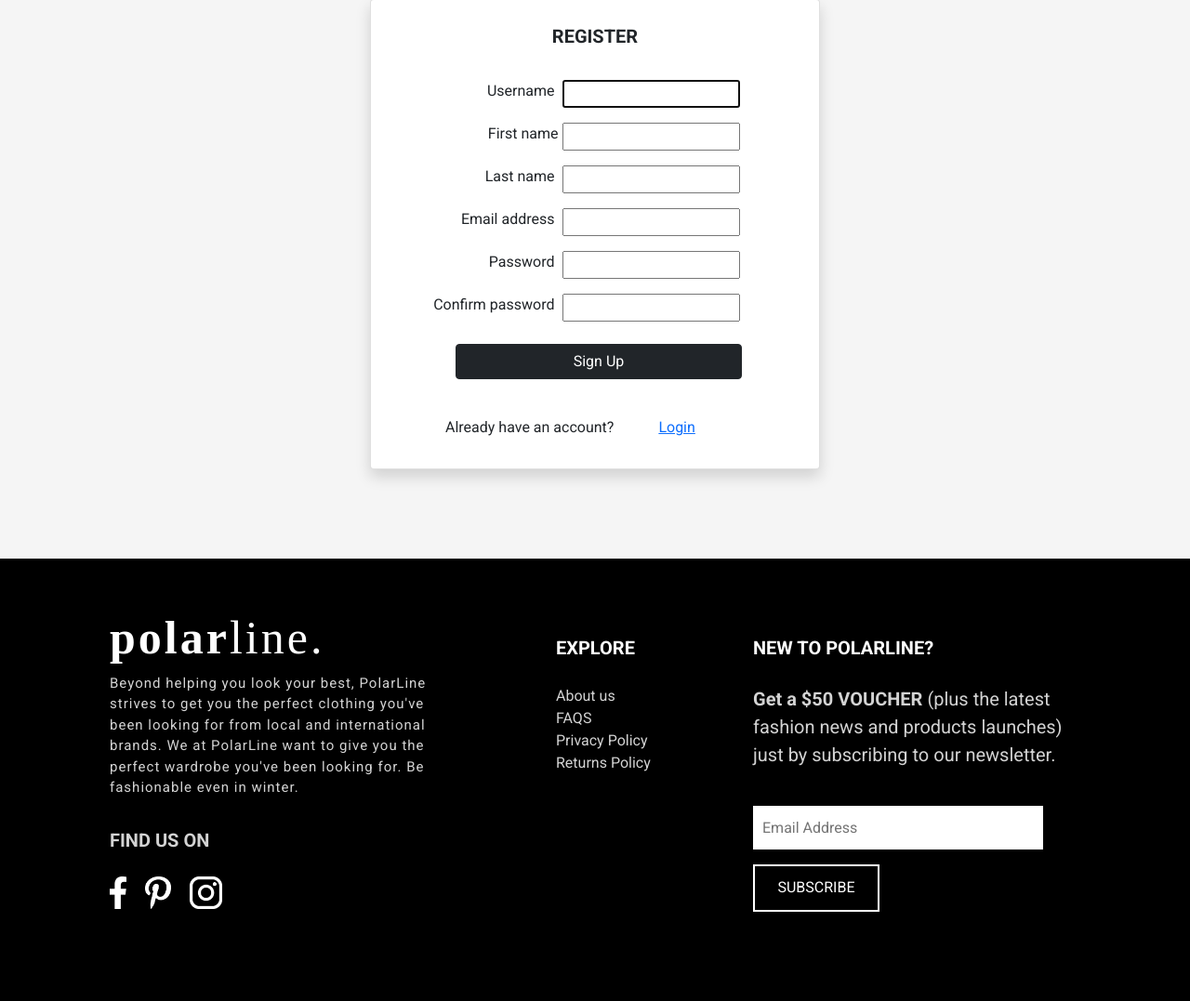
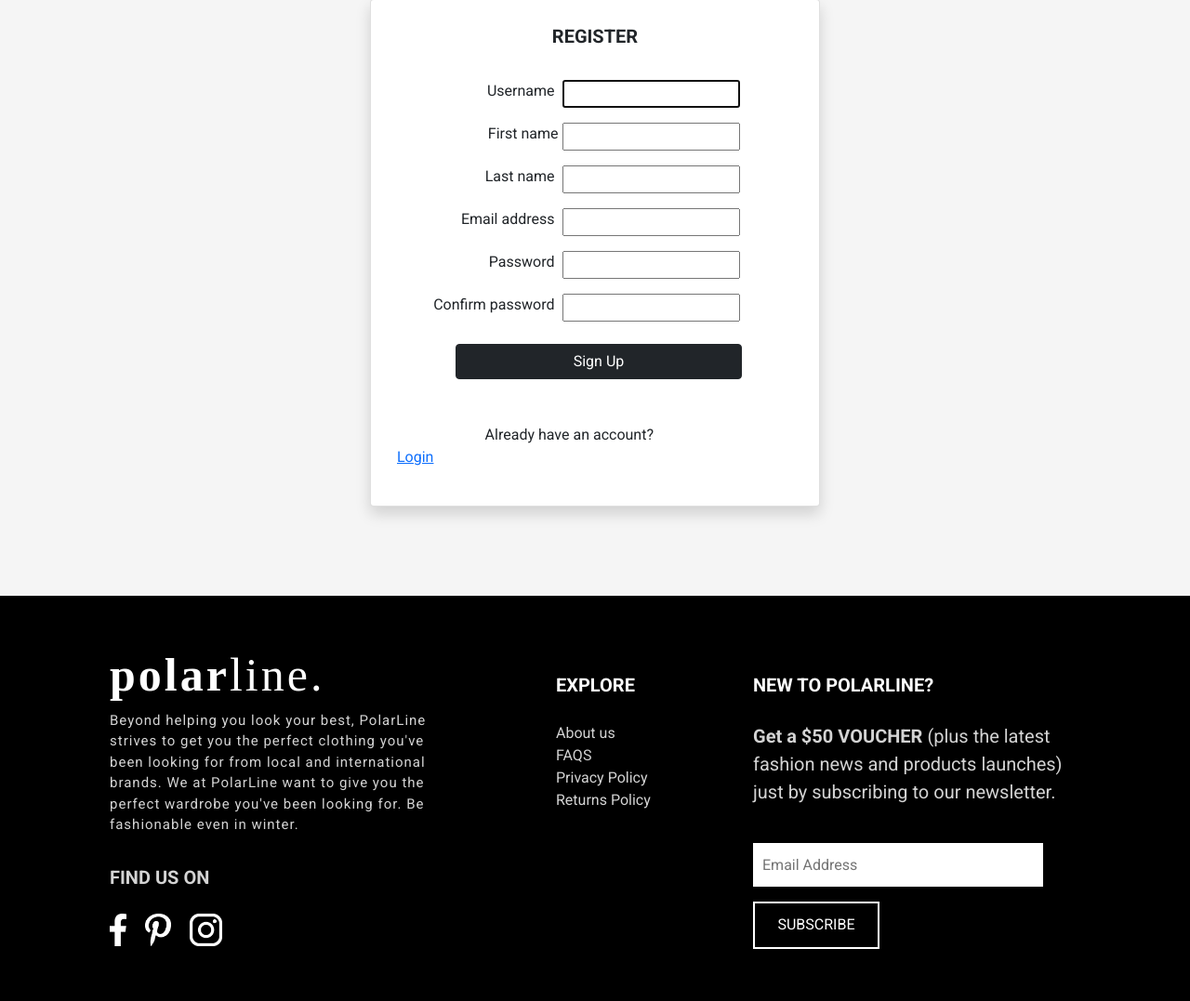
Before and after one commit to mjoycerillon/PolarLine, a Django app: page /signup/ in a window 1280 px wide. Shown: the part 224-1301 px from the top of the page at 93% size. Before the commit the page ends 1205 px from the top, so only its background shows below. Run offline with Django 3.2, Linux system fonts and the light colour scheme; some libraries are stand-ins or nearby versions; some web fonts are replaced.

Commit message:
editted button

```diff
--- a/home/templates/signup.html
+++ b/home/templates/signup.html
@@ -72,7 +72,13 @@
                         <button class="btn btn-dark btn-block" type="submit">Sign Up</button><br>
                     </div>
                 </div>
-                <span class="form-group p-5">Already have an account?</span><a href="{% url 'login_user' %}">Login</a>
+                <div class="form-group p-2">
+                    <div class="row">
+                        <div class="p-0 col-8">
+                            <span class="px-2 d-flex justify-content-end">Already have an account?</span><a href="{% url 'login_user' %}">Login</a>
+                        </div>
+                    </div>
+                </div>
             </form>
         </div>
     </div>
```
Also changed, not shown: db.sqlite3.
